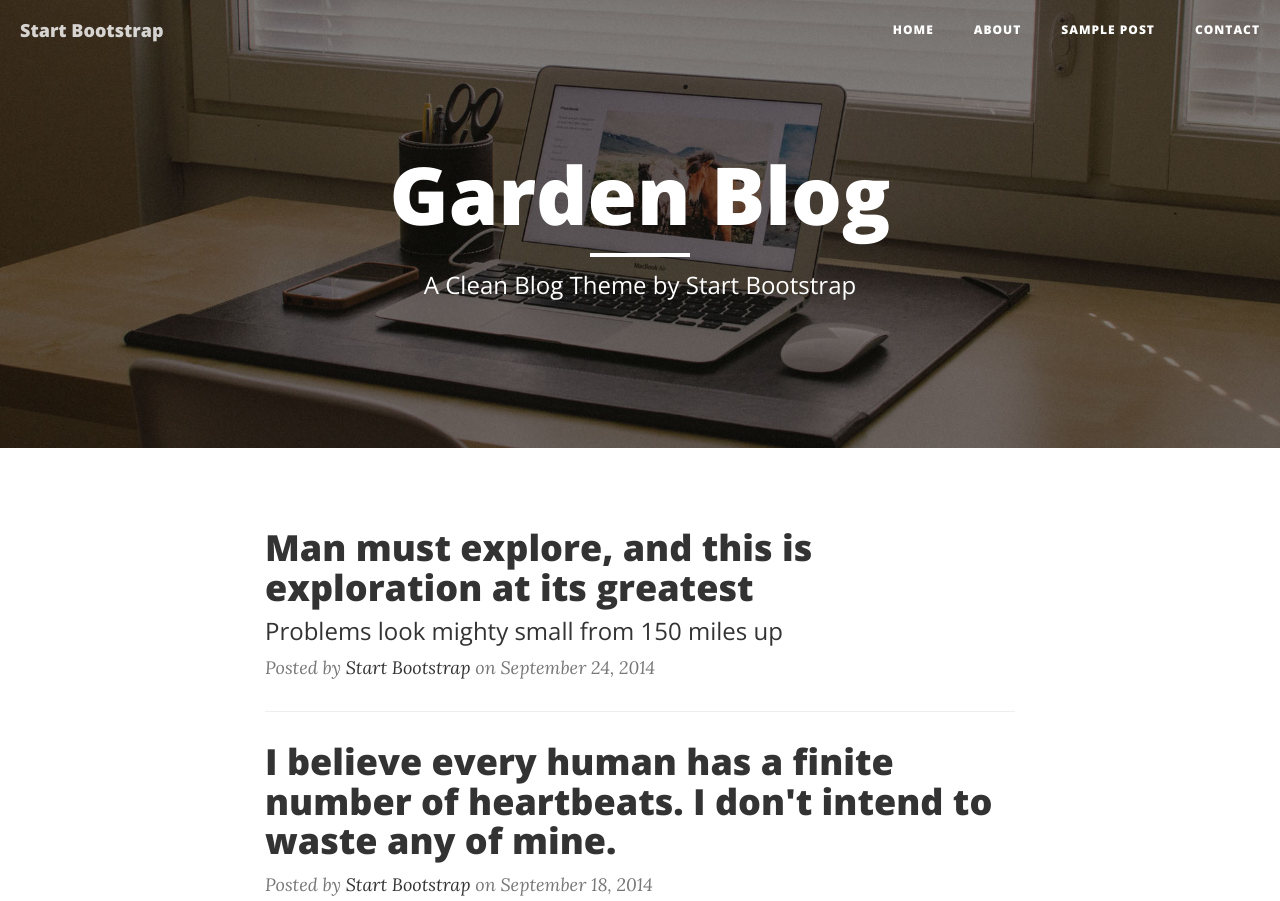
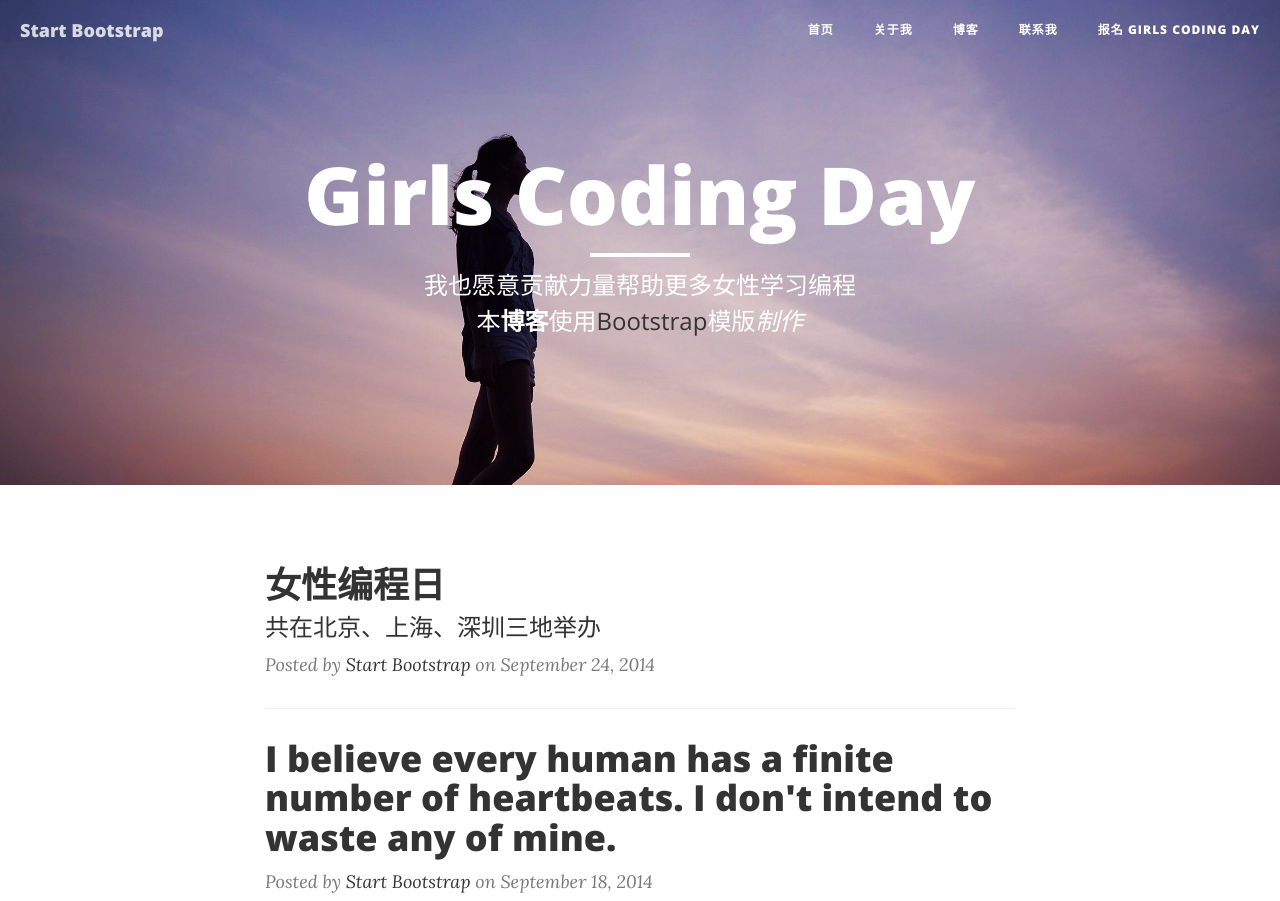
Before and after one commit to pbb1122/Elsa-pb, a website: page index.html in a window 1280 px wide. Shown: the top 901 px of the page. Drawn offline with nearby package versions, Linux system fonts and the light colour scheme.

Commit message:
做了2.4节作业，将网页修改为自己的专属网页

```diff
--- a/index.html
+++ b/index.html
@@ -9,7 +9,7 @@
     <meta name="description" content="">
     <meta name="author" content="">
 
-    <title>Flower Blog</title>
+    <title>Girls Coding Day</title>
 
 
     <!-- Bootstrap Core CSS -->
@@ -50,16 +50,19 @@
             <div class="collapse navbar-collapse" id="bs-example-navbar-collapse-1">
                 <ul class="nav navbar-nav navbar-right">
                     <li>
-                        <a href="index.html">Home</a>
+                        <a href="index.html">首页</a>
                     </li>
                     <li>
-                        <a href="about.html">About</a>
+                        <a href="about.html">关于我</a>
                     </li>
                     <li>
-                        <a href="post.html">Sample Post</a>
+                        <a href="post.html">博客</a>
                     </li>
                     <li>
-                        <a href="contact.html">Contact</a>
+                        <a href="contact.html">联系我</a>
+                    </li>
+                    <li>
+                      <a href="https://girlscodingday.org/ ">报名 Girls Coding Day</a>
                     </li>
                 </ul>
             </div>
@@ -70,14 +73,15 @@
 
     <!-- Page Header -->
     <!-- Set your background image for this header on the line below. -->
-    <header class="intro-header" style="background-image: url('img/home-bg.jpg')">
+    <header class="intro-header" style="background-image: url('img/meiying-ng-71590.jpg')">
         <div class="container">
             <div class="row">
                 <div class="col-lg-8 col-lg-offset-2 col-md-10 col-md-offset-1">
                     <div class="site-heading">
-                        <h1>Garden Blog</h1>
+                        <h1>Girls Coding Day</h1>
                         <hr class="small">
-                        <span class="subheading">A Clean Blog Theme by Start Bootstrap</span>
+                        <span class="subheading">我也愿意贡献力量帮助更多女性学习编程</span>
+                        <span class="subheading">本<b>博客</b>使用<a href="http://www.w3school.com.cn/html/html_links.asp">Bootstrap</a>模版<em>制作</em></span>
                     </div>
                 </div>
             </div>
@@ -91,10 +95,10 @@
                 <div class="post-preview">
                     <a href="post.html">
                         <h2 class="post-title">
-                            Man must explore, and this is exploration at its greatest
+                            女性编程日
                         </h2>
                         <h3 class="post-subtitle">
-                            Problems look mighty small from 150 miles up
+                            共在北京、上海、深圳三地举办
                         </h3>
                     </a>
                     <p class="post-meta">Posted by <a href="#">Start Bootstrap</a> on September 24, 2014</p>
@@ -155,15 +159,15 @@
                             <a href="#">
                                 <span class="fa-stack fa-lg">
                                     <i class="fa fa-circle fa-stack-2x"></i>
-                                    <i class="fa fa-twitter fa-stack-1x fa-inverse"></i>
+                                    <i class="fa fa-wechat fa-stack-1x fa-inverse"></i>
                                 </span>
                             </a>
                         </li>
                         <li>
-                            <a href="#">
+                            <a href="http://weibo.com/u/1893387262/home?wvr=5">
                                 <span class="fa-stack fa-lg">
                                     <i class="fa fa-circle fa-stack-2x"></i>
-                                    <i class="fa fa-facebook fa-stack-1x fa-inverse"></i>
+                                    <i class="fa fa-weibo fa-stack-1x fa-inverse"></i>
                                 </span>
                             </a>
                         </li>
@@ -176,7 +180,7 @@
                             </a>
                         </li>
                     </ul>
-                    <p class="copyright text-muted">Copyright &copy; Your Website 2016</p>
+                    <p class="copyright text-muted">Copyright &copy; Grils Coding Day</p>
                 </div>
             </div>
         </div>
```
Also changed, not shown: img/meiying-ng-71590.jpg (added).
